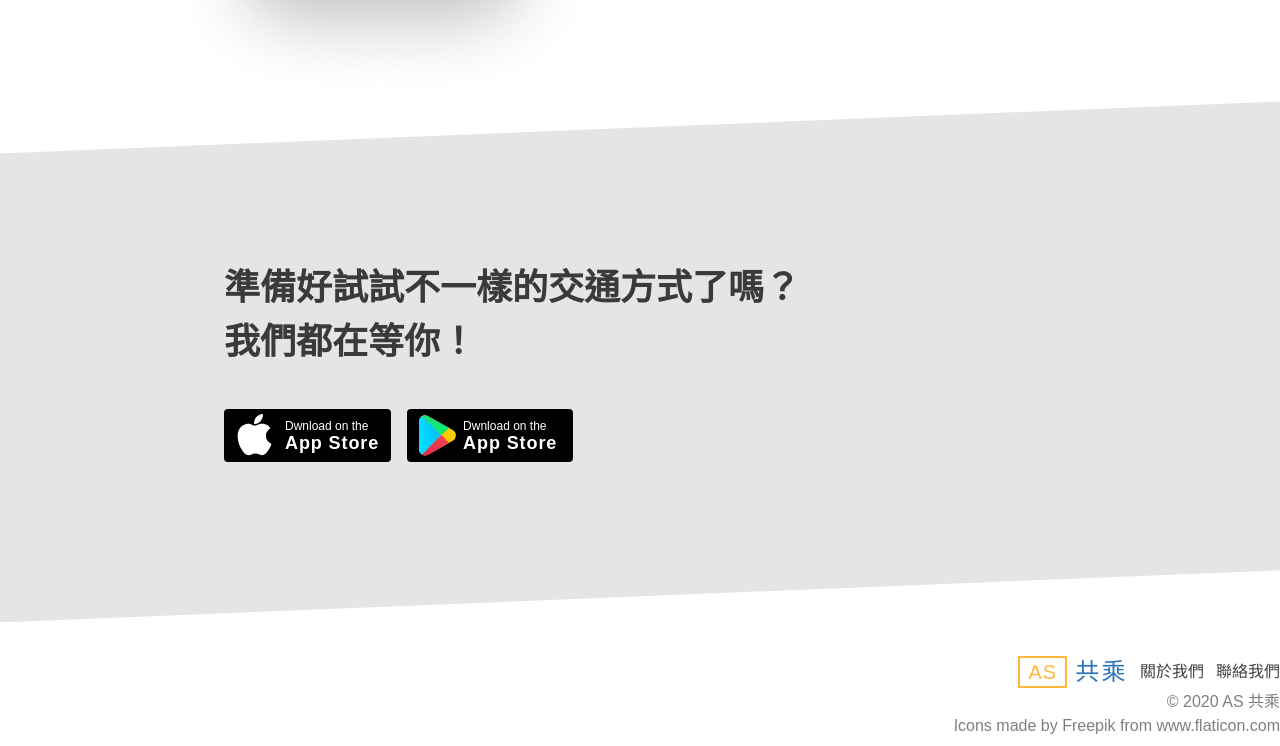
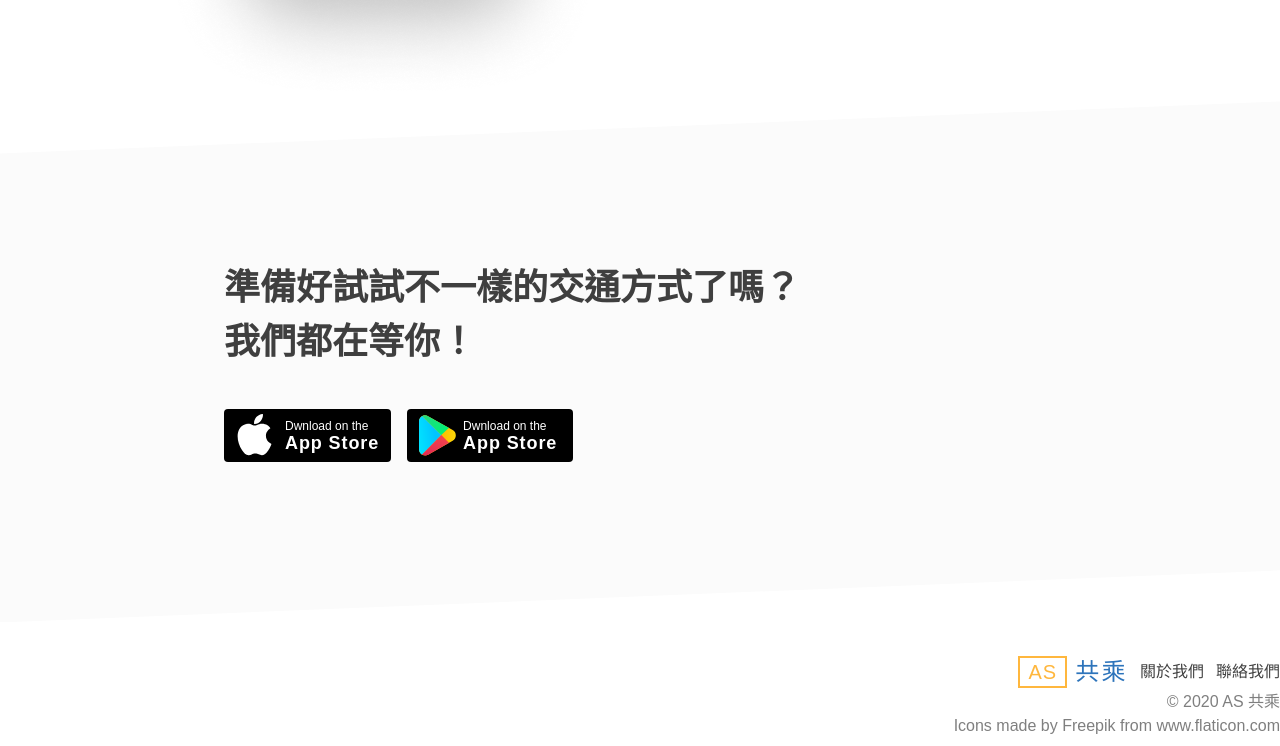
Before and after one commit to cychien/as-carpooling, a Gatsby site: page / in a window 1280 px wide. Shown: the part 2117-2863 px from the top of the page. Built offline with nearby package versions, Linux system fonts and the light colour scheme; Gatsby itself is replaced by a stand-in of ours.

Commit message:
update styles

```diff
--- a/src/pages/index.js
+++ b/src/pages/index.js
@@ -298,7 +298,7 @@ function Index() {
         className="py-32 px-3 md:py-28 md:px-24 lg:py-40 lg:px-56"
         style={{
           clipPath: 'polygon(0 10%, 100% 0%, 100% 90%, 0 100%)',
-          backgroundColor: 'rgba(0, 0, 0, 0.1)',
+          backgroundColor: '#fbfbfb',
         }}
       >
         <h2 className="text-3xl sm:text-4xl text-dark-gray font-bold">
```
